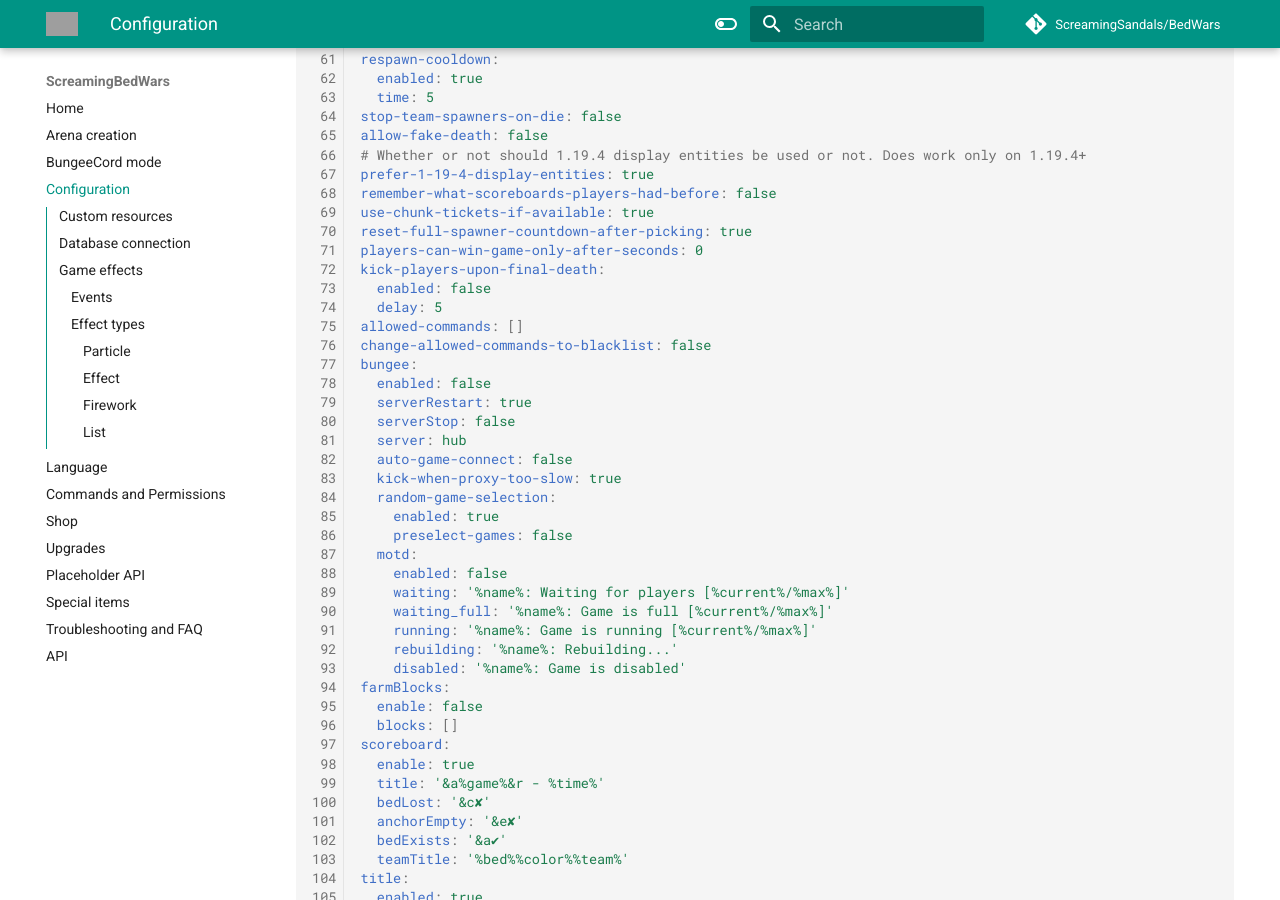
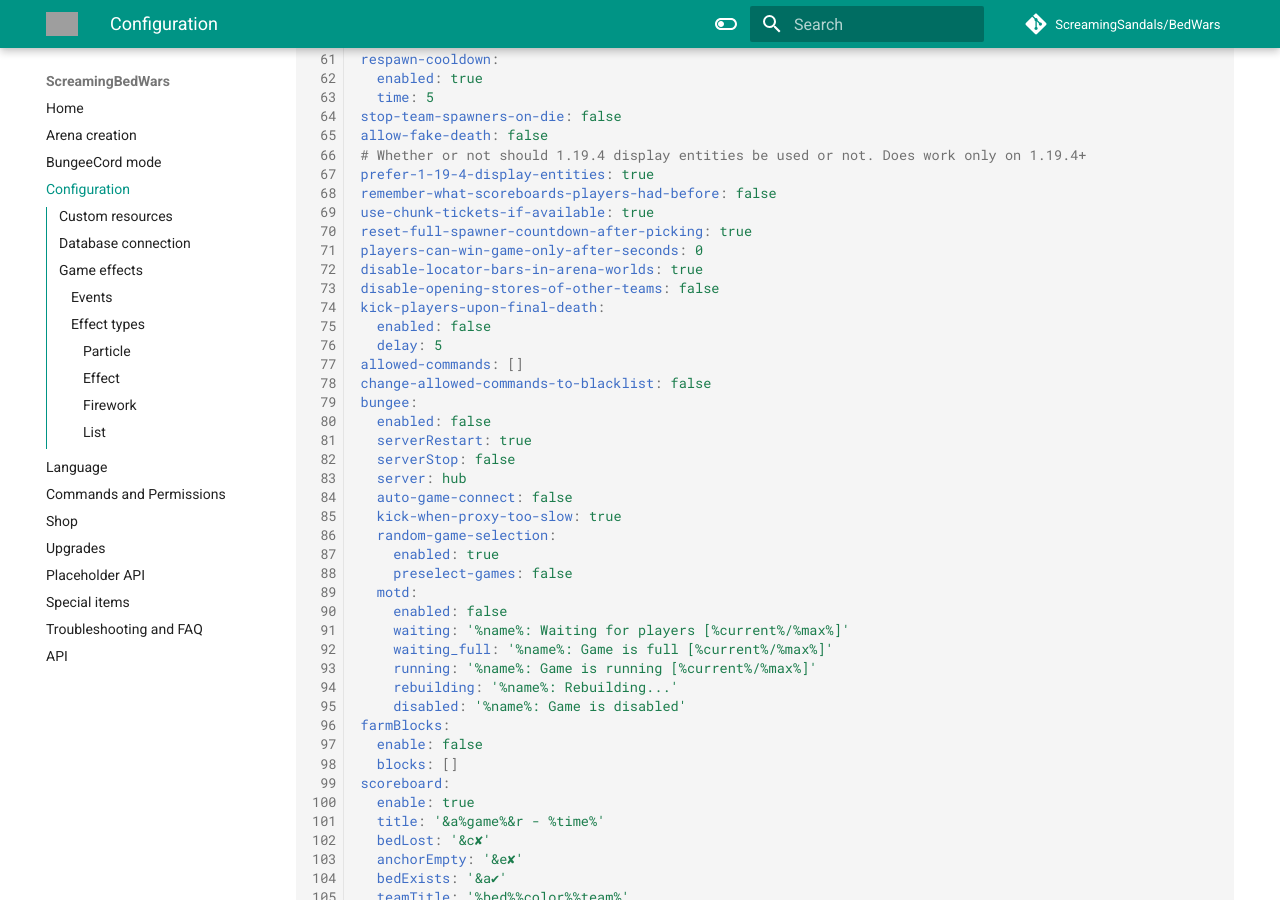
Before and after one commit to ScreamingSandals/BedWars, an MkDocs documentation site: the page built from docs/config.md, in a window 1280 px wide and 900 px high, scrolled down 1332 px. Built offline with MkDocs 1.6.1 and Material for MkDocs 9.7.7, drawn with Linux system fonts in a browser that asks for light colours; comment, search, counter and statistics services are not loaded; the version menu is left out; grey boxes are pictures that could not be loaded.

Commit message:
docs: config

```diff
--- a/docs/config.md
+++ b/docs/config.md
@@ -72,6 +72,8 @@ remember-what-scoreboards-players-had-before: false
 use-chunk-tickets-if-available: true
 reset-full-spawner-countdown-after-picking: true
 players-can-win-game-only-after-seconds: 0
+disable-locator-bars-in-arena-worlds: true
+disable-opening-stores-of-other-teams: false
 kick-players-upon-final-death:
   enabled: false
   delay: 5
```
Also changed, not shown: docs/api.md (+1 -1 lines).
